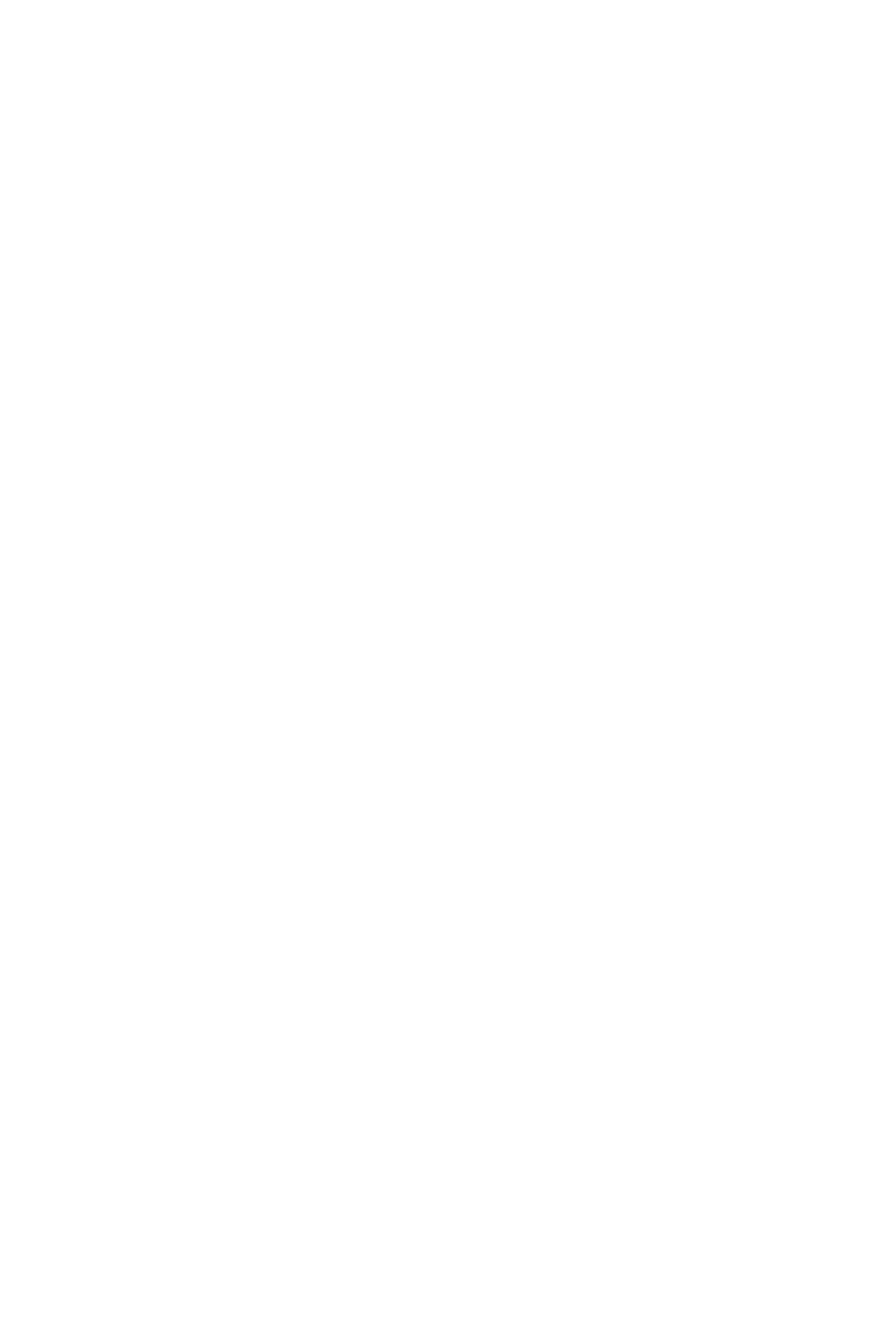
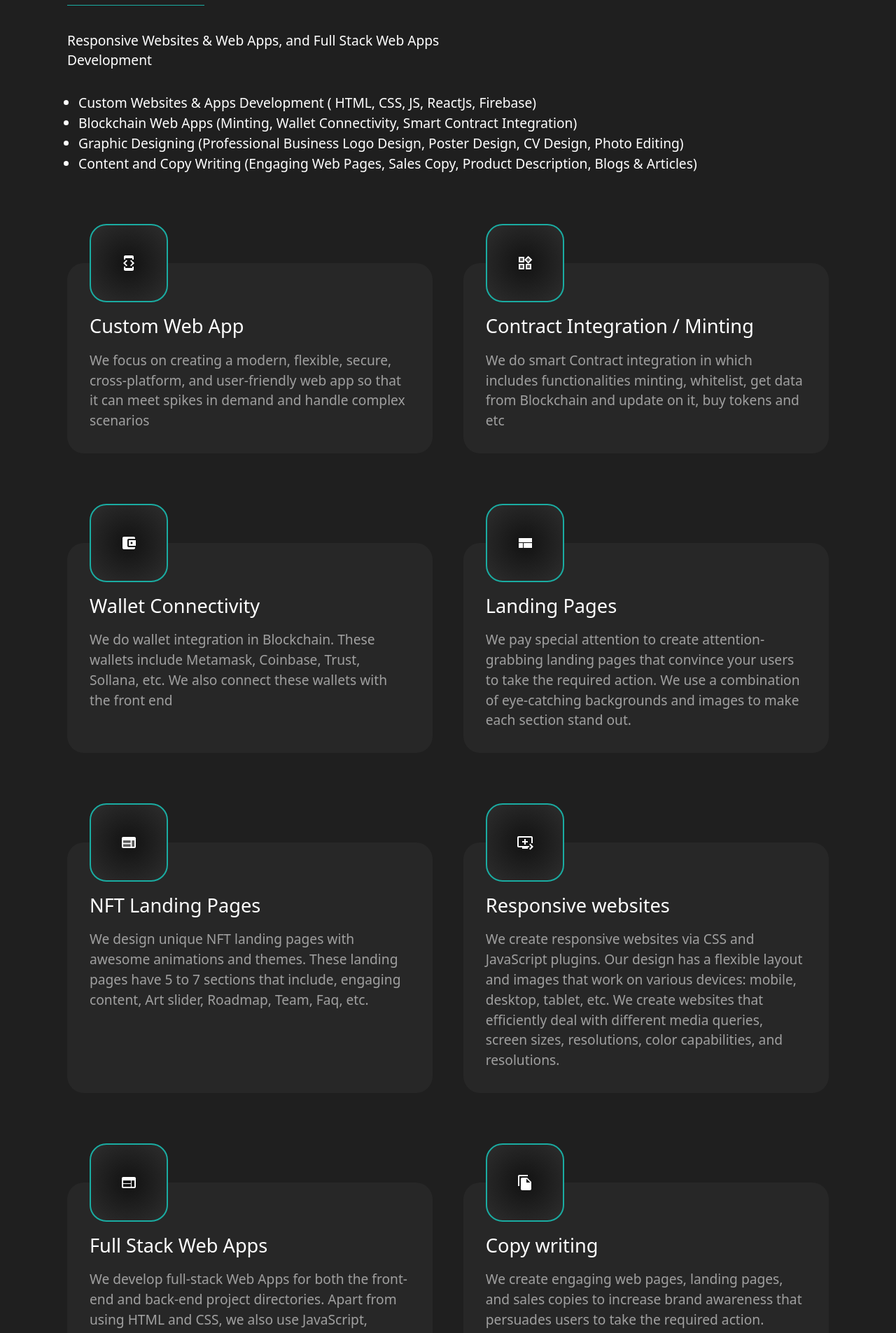
Before and after one commit to oreste-abizera/smash-code, a React (Vite) app: page /services in a window 1280 px wide. Shown: the part 300-2205 px from the top of the page at 70% size. Before the commit the page ends 800 px from the top, so only its background shows below. Built offline with nearby package versions, Linux system fonts and the light colour scheme.

Commit message:
feat: services page

```diff
--- a/src/pages/services.jsx
+++ b/src/pages/services.jsx
@@ -1,7 +1,224 @@
 import React from "react";
+import Footer from "../components/Footer";
+import Navbar from "../components/Navbar";
+import ServiceComponent from "../components/ServiceComponent";
+import Title from "../components/Title";
 
 const ServicesPage = () => {
-  return <div>ServicesPage</div>;
+  const services = [
+    {
+      title: "Custom Web App",
+      description:
+        "We focus on creating a modern, flexible, secure, cross-platform, and user-friendly web app so that it can meet spikes in demand and handle complex scenarios",
+      icon: (
+        <svg
+          class="MuiSvgIcon-root MuiSvgIcon-fontSizeLarge"
+          focusable="false"
+          viewBox="0 0 24 24"
+          aria-hidden="true"
+        >
+          <path d="M7 5h10v2h2V3c0-1.1-.9-1.99-2-1.99L7 1c-1.1 0-2 .9-2 2v4h2V5zm8.41 11.59L20 12l-4.59-4.59L14 8.83 17.17 12 14 15.17l1.41 1.42zM10 15.17L6.83 12 10 8.83 8.59 7.41 4 12l4.59 4.59L10 15.17zM17 19H7v-2H5v4c0 1.1.9 2 2 2h10c1.1 0 2-.9 2-2v-4h-2v2z"></path>
+        </svg>
+      ),
+    },
+    {
+      title: "Contract Integration / Minting",
+      description:
+        "We do smart Contract integration in which includes functionalities minting, whitelist, get data from Blockchain and update on it, buy tokens and etc",
+      icon: (
+        <svg
+          class="MuiSvgIcon-root MuiSvgIcon-fontSizeLarge"
+          focusable="false"
+          viewBox="0 0 24 24"
+          aria-hidden="true"
+        >
+          <path
+            d="M5 5h4v4H5zm10 10h4v4h-4zM5 15h4v4H5zM16.66 4.52l-2.83 2.82 2.83 2.83 2.83-2.83z"
+            opacity=".3"
+          ></path>
+          <path d="M16.66 1.69L11 7.34 16.66 13l5.66-5.66-5.66-5.65zm-2.83 5.65l2.83-2.83 2.83 2.83-2.83 2.83-2.83-2.83zM3 3v8h8V3H3zm6 6H5V5h4v4zM3 21h8v-8H3v8zm2-6h4v4H5v-4zm8-2v8h8v-8h-8zm6 6h-4v-4h4v4z"></path>
+        </svg>
+      ),
+    },
+    {
+      title: "Wallet Connectivity",
+      description:
+        "We do wallet integration in Blockchain. These wallets include Metamask, Coinbase, Trust, Sollana, etc. We also connect these wallets with the front end",
+      icon: (
+        <svg
+          class="MuiSvgIcon-root MuiSvgIcon-fontSizeLarge"
+          focusable="false"
+          viewBox="0 0 24 24"
+          aria-hidden="true"
+        >
+          <path d="M21 18v1c0 1.1-.9 2-2 2H5c-1.11 0-2-.9-2-2V5c0-1.1.89-2 2-2h14c1.1 0 2 .9 2 2v1h-9c-1.11 0-2 .9-2 2v8c0 1.1.89 2 2 2h9zm-9-2h10V8H12v8zm4-2.5c-.83 0-1.5-.67-1.5-1.5s.67-1.5 1.5-1.5 1.5.67 1.5 1.5-.67 1.5-1.5 1.5z"></path>
+        </svg>
+      ),
+    },
+    {
+      title: "Landing Pages",
+      description:
+        "We pay special attention to create attention-grabbing landing pages that convince your users to take the required action. We use a combination of eye-catching backgrounds and images to make each section stand out.",
+      icon: (
+        <svg
+          class="MuiSvgIcon-root MuiSvgIcon-fontSizeLarge"
+          focusable="false"
+          viewBox="0 0 24 24"
+          aria-hidden="true"
+        >
+          <path d="M3 19h6v-7H3v7zm7 0h12v-7H10v7zM3 5v6h19V5H3z"></path>
+        </svg>
+      ),
+    },
+    {
+      title: "NFT Landing Pages",
+      description:
+        "We design unique NFT landing pages with awesome animations and themes. These landing pages have 5 to 7 sections that include, engaging content, Art slider, Roadmap, Team, Faq, etc.",
+      icon: (
+        <svg
+          class="MuiSvgIcon-root MuiSvgIcon-fontSizeLarge"
+          focusable="false"
+          viewBox="0 0 24 24"
+          aria-hidden="true"
+        >
+          <path
+            d="M4 9h10.5v3.5H4zM4 14.5h10.5V18H4zM16.5 9H20v9h-3.5z"
+            opacity=".3"
+          ></path>
+          <path d="M20 4H4c-1.1 0-1.99.9-1.99 2L2 18c0 1.1.9 2 2 2h16c1.1 0 2-.9 2-2V6c0-1.1-.9-2-2-2zm-5.5 14H4v-3.5h10.5V18zm0-5.5H4V9h10.5v3.5zM20 18h-3.5V9H20v9z"></path>
+        </svg>
+      ),
+    },
+    {
+      title: "Responsive websites",
+      description:
+        "We create responsive websites via CSS and JavaScript plugins. Our design has a flexible layout and images that work on various devices: mobile, desktop, tablet, etc. We create websites that efficiently deal with different media queries, screen sizes, resolutions, color capabilities, and resolutions.",
+      icon: (
+        <svg
+          class="MuiSvgIcon-root MuiSvgIcon-fontSizeLarge"
+          focusable="false"
+          viewBox="0 0 24 24"
+          aria-hidden="true"
+        >
+          <path d="M21 3H3c-1.11 0-2 .89-2 2v12c0 1.1.89 2 2 2h5v2h8v-2h2v-2H3V5h18v8h2V5c0-1.11-.9-2-2-2zm-8 7V7h-2v3H8v2h3v3h2v-3h3v-2h-3zm11 8l-4.5 4.5L18 21l3-3-3-3 1.5-1.5L24 18z"></path>
+        </svg>
+      ),
+    },
+    {
+      title: "Full Stack Web Apps",
+      description:
+        "We develop full-stack Web Apps for both the front-end and back-end project directories. Apart from using HTML and CSS, we also use JavaScript, ReactJs, and Firebase to create full-stack web apps.",
+      icon: (
+        <svg
+          class="MuiSvgIcon-root MuiSvgIcon-fontSizeLarge"
+          focusable="false"
+          viewBox="0 0 24 24"
+          aria-hidden="true"
+        >
+          <path d="M20 4H4c-1.1 0-1.99.9-1.99 2L2 18c0 1.1.9 2 2 2h16c1.1 0 2-.9 2-2V6c0-1.1-.9-2-2-2zm-5 14H4v-4h11v4zm0-5H4V9h11v4zm5 5h-4V9h4v9z"></path>
+        </svg>
+      ),
+    },
+    {
+      title: "Copy writing",
+      description:
+        "We create engaging web pages, landing pages, and sales copies to increase brand awareness that persuades users to take the required action.",
+      icon: (
+        <svg
+          class="MuiSvgIcon-root MuiSvgIcon-fontSizeLarge"
+          focusable="false"
+          viewBox="0 0 24 24"
+          aria-hidden="true"
+        >
+          <path d="M16 1H4c-1.1 0-2 .9-2 2v14h2V3h12V1zm-1 4l6 6v10c0 1.1-.9 2-2 2H7.99C6.89 23 6 22.1 6 21l.01-14c0-1.1.89-2 1.99-2h7zm-1 7h5.5L14 6.5V12z"></path>
+        </svg>
+      ),
+    },
+    {
+      title: "Blog & Artical writing",
+      description:
+        "When writing blogs, we focus on creating appealing graphics, magnetic headlines & subheadings, powerful calls to action, relevant internal links, and concise Meta descriptions so that our content engages readers to take the required action.",
+      icon: (
+        <svg
+          class="MuiSvgIcon-root MuiSvgIcon-fontSizeLarge"
+          focusable="false"
+          viewBox="0 0 24 24"
+          aria-hidden="true"
+        >
+          <path d="M14 17H4v2h10v-2zm6-8H4v2h16V9zM4 15h16v-2H4v2zM4 5v2h16V5H4z"></path>
+        </svg>
+      ),
+    },
+    {
+      title: "Logo Design",
+      description:
+        "We create professional, distinctive, and simple in form business logo design so that it conveys your intended message to your potential customers.",
+      icon: (
+        <svg
+          class="MuiSvgIcon-root MuiSvgIcon-fontSizeLarge"
+          focusable="false"
+          viewBox="0 0 24 24"
+          aria-hidden="true"
+        >
+          <path d="M22 9L12 2 2 9h9v13h2V9z"></path>
+          <path d="M4.14 12l-1.96.37.82 4.37V22h2l.02-4H7v4h2v-6H4.9zM19.1 16H15v6h2v-4h1.98l.02 4h2v-5.26l.82-4.37-1.96-.37z"></path>
+        </svg>
+      ),
+    },
+    {
+      title: "Photo Editing",
+      description:
+        "Our skilled graphic designer aims to take a quality shot, choose relevant filters, adjust the Lux setting and create professional and eye-catching photos.",
+      icon: (
+        <svg
+          class="MuiSvgIcon-root MuiSvgIcon-fontSizeLarge"
+          focusable="false"
+          viewBox="0 0 24 24"
+          aria-hidden="true"
+        >
+          <path d="M21 15h2v2h-2v-2zm0-4h2v2h-2v-2zm2 8h-2v2c1 0 2-1 2-2zM13 3h2v2h-2V3zm8 4h2v2h-2V7zm0-4v2h2c0-1-1-2-2-2zM1 7h2v2H1V7zm16-4h2v2h-2V3zm0 16h2v2h-2v-2zM3 3C2 3 1 4 1 5h2V3zm6 0h2v2H9V3zM5 3h2v2H5V3zm-4 8v8c0 1.1.9 2 2 2h12V11H1zm2 8l2.5-3.21 1.79 2.15 2.5-3.22L13 19H3z"></path>
+        </svg>
+      ),
+    },
+  ];
+  return (
+    <>
+      <Navbar />
+      <main className="bg-[rgb(31,31,31)] w-full min-h-screen px-4 lg:px-[6rem] py-[10rem]">
+        <Title title="Services we" subtitle="Offered" />
+        <p className="text-white text-[1.2rem] mb-[1rem] max-w-[622px] py-[1rem]">
+          Responsive Websites &amp; Web Apps, and Full Stack Web Apps
+          Development
+        </p>
+
+        <ul className="text-white list-disc text-[1.2rem] leading-[1.5] pl-[1rem]">
+          <li>
+            Custom Websites &amp; Apps Development ( HTML, CSS, JS, ReactJs,
+            Firebase)
+          </li>
+          <li>
+            Blockchain Web Apps (Minting, Wallet Connectivity, Smart Contract
+            Integration)
+          </li>
+          <li>
+            Graphic Designing (Professional Business Logo Design, Poster Design,
+            CV Design, Photo Editing)
+          </li>
+          <li>
+            Content and Copy Writing (Engaging Web Pages, Sales Copy, Product
+            Description, Blogs &amp; Articles)
+          </li>
+        </ul>
+
+        <div className="flex flex-wrap gap-x-[4%] gap-y-[8rem] mt-[8rem]">
+          {services.map((service, index) => {
+            return <ServiceComponent {...service} key={index} />;
+          })}
+        </div>
+      </main>
+      <Footer />
+    </>
+  );
 };
 
 export default ServicesPage;
```
